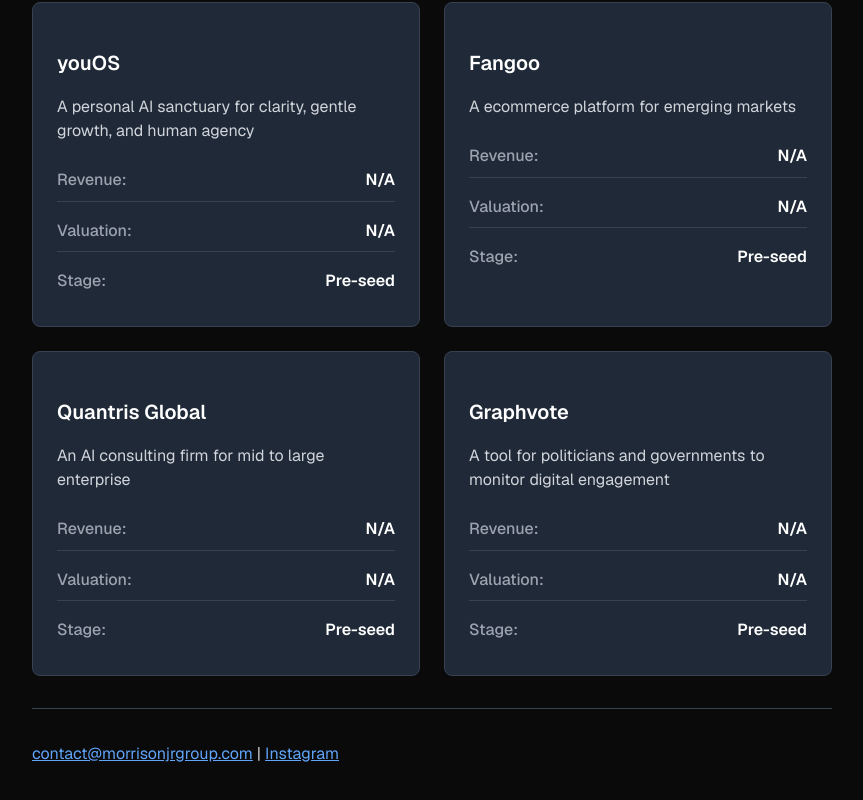
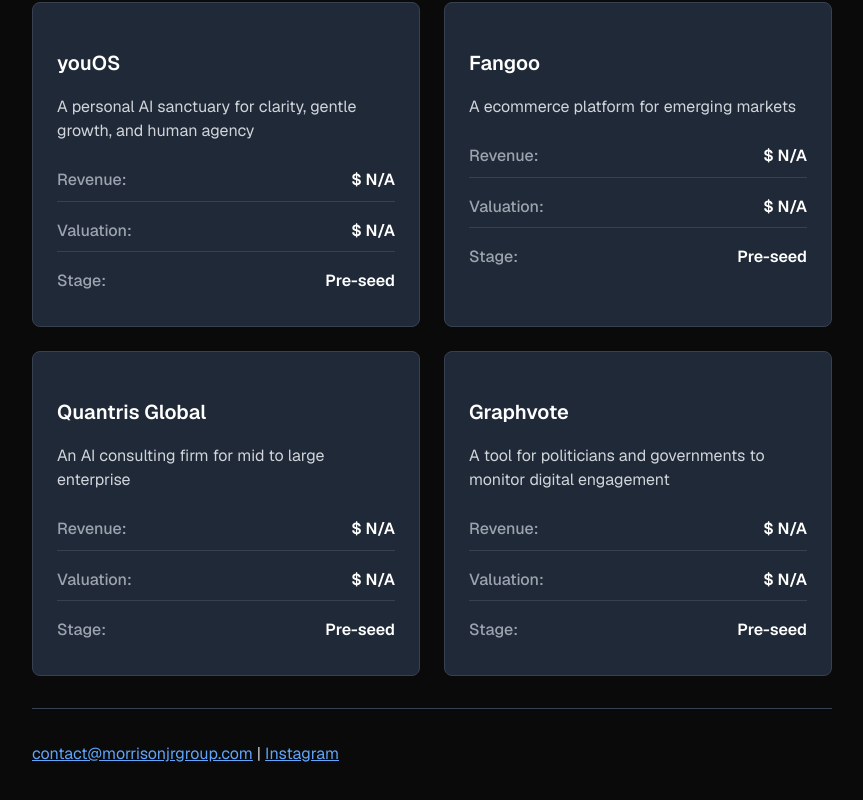
Before and after one commit to mateomorrison/morrisonjrcapital, a Next.js app: page / in a window 1280 px wide. Shown: the part 386-1186 px from the top of the page, without its empty margins (208-1071 px from the left). Built offline with nearby package versions, Linux system fonts and the light colour scheme.

Commit message:
Update N/A values to use proper accounting format with dollar signs

```diff
--- a/src/app/page.tsx
+++ b/src/app/page.tsx
@@ -21,11 +21,11 @@ Drawing on a family legacy of over a century, the firm invests at the intersecti
           <div className="metrics">
             <div className="metric">
               <span className="label">Revenue:</span>
-              <span className="value">N/A</span>
+              <span className="value">$ N/A</span>
             </div>
             <div className="metric">
               <span className="label">Valuation:</span>
-              <span className="value">N/A</span>
+              <span className="value">$ N/A</span>
             </div>
             <div className="metric">
               <span className="label">Stage:</span>
@@ -40,11 +40,11 @@ Drawing on a family legacy of over a century, the firm invests at the intersecti
           <div className="metrics">
             <div className="metric">
               <span className="label">Revenue:</span>
-              <span className="value">N/A</span>
+              <span className="value">$ N/A</span>
             </div>
             <div className="metric">
               <span className="label">Valuation:</span>
-              <span className="value">N/A</span>
+              <span className="value">$ N/A</span>
             </div>
             <div className="metric">
               <span className="label">Stage:</span>
@@ -59,11 +59,11 @@ Drawing on a family legacy of over a century, the firm invests at the intersecti
           <div className="metrics">
             <div className="metric">
               <span className="label">Revenue:</span>
-              <span className="value">N/A</span>
+              <span className="value">$ N/A</span>
             </div>
             <div className="metric">
               <span className="label">Valuation:</span>
-              <span className="value">N/A</span>
+              <span className="value">$ N/A</span>
             </div>
             <div className="metric">
               <span className="label">Stage:</span>
@@ -78,11 +78,11 @@ Drawing on a family legacy of over a century, the firm invests at the intersecti
           <div className="metrics">
             <div className="metric">
               <span className="label">Revenue:</span>
-              <span className="value">N/A</span>
+              <span className="value">$ N/A</span>
             </div>
             <div className="metric">
               <span className="label">Valuation:</span>
-              <span className="value">N/A</span>
+              <span className="value">$ N/A</span>
             </div>
             <div className="metric">
               <span className="label">Stage:</span>
```
